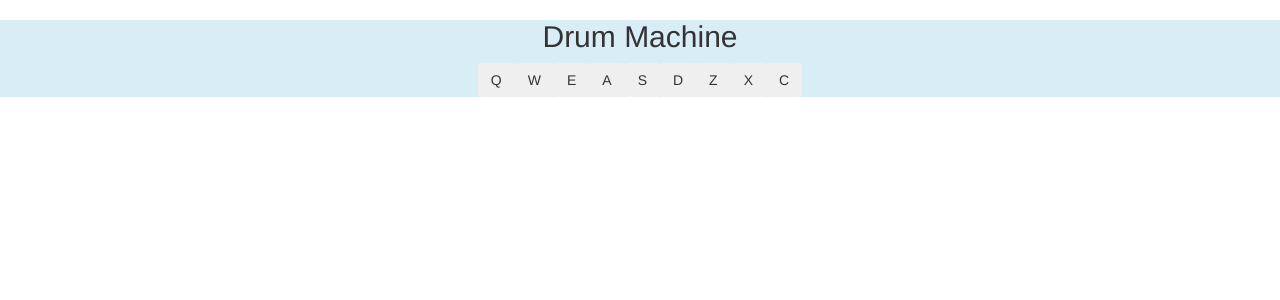
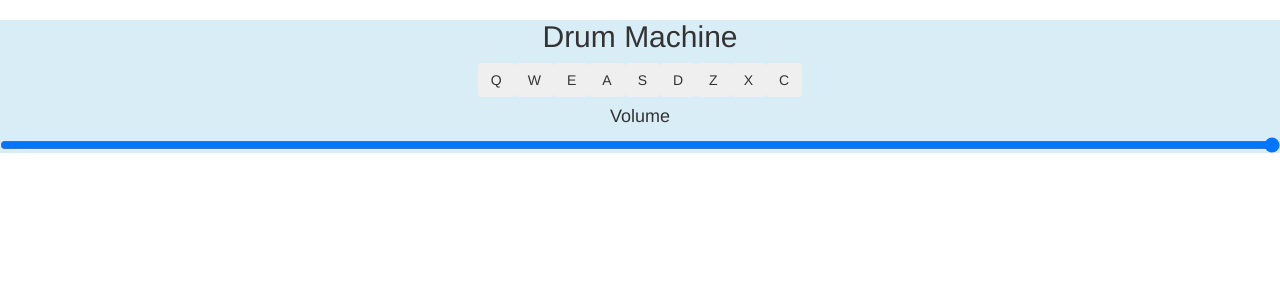
Before and after one commit to PrincessMaggy/drum-machine, a React (Create React App) app: page / in a window 1280 px wide. Shown: the top 300 px of the page. Built offline with nearby package versions, Linux system fonts and the light colour scheme.

Commit message:
set volume of audio element

```diff
--- a/src/App.js
+++ b/src/App.js
@@ -1,5 +1,5 @@
 import Pad from "./components/Pad";
-
+import React,{useState} from "react";
 const clips = [{
   "keyTrigger": "Q",
   "keyCode": "81",
@@ -60,15 +60,31 @@ const clips = [{
 
 const App = () => {
 
+const [volume, setVolume] = useState(1);
+
+
   return (
-    <div className="App">
-            <div className="text-center bg-info mh-100">
+    <div className="App bg-info">
+            <div className="text-center mh-100">
                 <h2>Drum Machine</h2>
                 { clips.map ((clip) =>
-              <Pad key={clip.id} clip ={clip} /> )}
+              <Pad
+              key={clip.id}
+              clip ={clip}
+              volume={volume} /> )}
 
-            </div>
+        <br/>
+        <h4>Volume</h4>
 
+        <input
+        type="range"
+        className="w-50"
+        value={volume}
+        max="1"
+        step="0.01"
+         min="0"
+         onChange={(e)=> setVolume(e.target.value)} />
+        </div>
     </div>
   );
 }
--- a/src/components/Pad.js
+++ b/src/components/Pad.js
@@ -1,9 +1,9 @@
 import React,{useEffect, useState} from "react";
 
-const Pad = ({clip}) =>{
+const Pad = ({clip, volume}) =>{
     const [active, setActive] = useState(false)
 
-  useEffect(()=> {
+     useEffect(()=> {
      document.addEventListener('keydown', handleKeyPress)
      return () =>{
        document.removeEventListener('keydown',handleKeyPress)
@@ -23,6 +23,7 @@ const Pad = ({clip}) =>{
     const audioTape = document.getElementById(clip.keyTrigger);
     setActive(true);
     setTimeout(()=> setActive(false), 200);
+    audioTape.volume= volume;
     audioTape.currentTime =0;
     audioTape.play();
   }
```
Also changed, not shown: package.json (indentation only).
